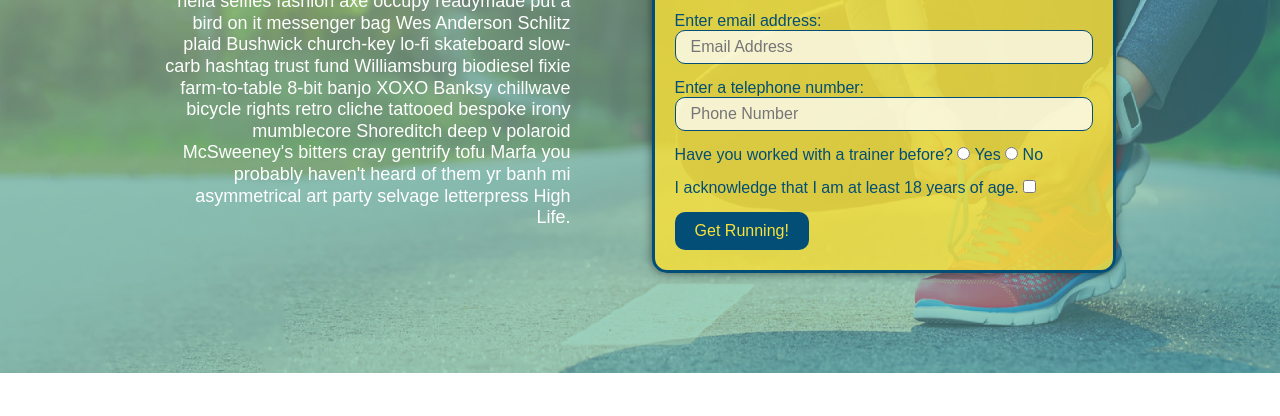
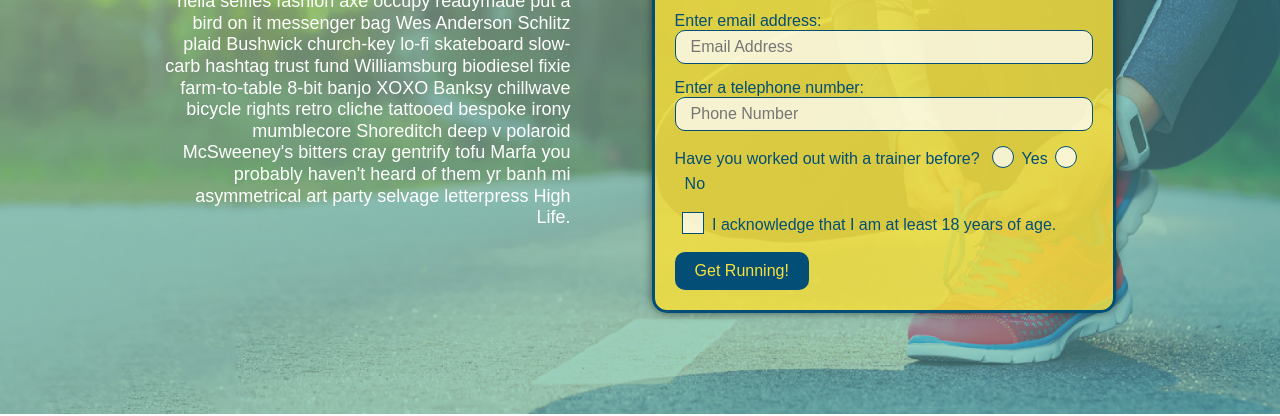
Before and after one commit to AcheronandStyx/run-buddy, a plain HTML site: page index.html in a window 1280 px wide. Shown: the part 401-817 px from the top of the page. Drawn offline with Linux system fonts and the light colour scheme.

Commit message:
final css touches

```diff
--- a/assets/css/style.css
+++ b/assets/css/style.css
@@ -1,3 +1,11 @@
+
+/* Root maales terh variable globally aplicable*/
+:root {
+    --primary-color: #fce138;
+    --secondary-color: #024e76;
+    --tertiary-color: #39a6b2;
+  }
+
 * {
     margin: 0;
     padding: 0;
@@ -24,13 +32,13 @@ header {
     background-position: center;
     background-attachment: fixed;
     background-position: 80%;
-
+    z-index: 9999;
 }
 
 header h1 {
     font-weight: bold;
     font-size: 36px;
-    color: #fce138;
+    color: var(--primary-color)138;
     margin: 0;
     text-shadow: 0 0 10px rgba(0, 0, 0, 0.5);
 }
@@ -39,7 +47,7 @@ header h1 {
 
 header a {
     text-decoration: none;
-    color: #fce138;
+    color: var(--primary-color);
 }
 
 header nav {
@@ -62,14 +70,14 @@ header nav ul li a {
 }
 
 header nav ul li a:hover {
-    background: #fce138;
+    background: var(--primary-color);
     color: #024e76;
     border-radius: 15px;
     text-shadow: none;
   }
 
 footer {
-    background: #fce138;
+    background: var(--primary-color);
     width: 100%;
     padding: 40px 35px;
     display: flex;
@@ -161,7 +169,7 @@ footer a {
 .hero-cta h2 {
     font-style: italic;
     font-size: 55px;
-    color: #fce138;
+    color: var(--primary-color);
     text-shadow: 0 0 10px rgba(0, 0, 0, 0.5);
 }
 
@@ -170,13 +178,73 @@ section {
 
 }
 .hero-form button {
-    color: #fce138;
+    color: var(--primary-color);
     background-color: #024e76;
     border: none;
     padding: 10px 20px;
     font-size: 16px;
     border-radius: 10px;
 }
+
+.checkbox-wrapper input, .radio-wrapper input {
+    opacity: 0;
+  }
+
+  .checkbox-wrapper label, .radio-wrapper label {
+    position: relative;
+    left: 10px;
+    margin: 10px;
+    line-height: 1.6;
+  }
+
+  .checkbox-wrapper label::before, .radio-wrapper label::before {
+    content: "";
+    height: 20px;
+    width: 20px;
+    background: rgba(255, 255, 255, 0.75);
+    border: 1px solid #024e76;
+    position: absolute;
+    top: -4px;
+    left: -30px;
+  }
+
+  .radio-wrapper label::before {
+    border-radius: 50%;
+  }
+
+  .radio-wrapper label::after {
+    content: "";
+    width: 20px;
+    height: 20px;
+    border-radius: 50%;
+    background: #024e76;
+    position: absolute;
+    left: -29px;
+    top: -3px;
+    background-image: radial-gradient(circle, #39a6b2, #024e76);
+  }
+
+  .checkbox-wrapper label::after {
+    content: "";
+    height: 6px;
+    width: 14px;
+    border-left: 2px solid #024e76;
+    border-bottom: 2px solid #024e76;
+    position: absolute;
+    left: -26px;
+    top: 1px;
+    transform: rotate(-58deg);
+  }
+
+  .checkbox-wrapper input + label::after,
+  .radio-wrapper input + label::after {
+    content: none;
+  }
+
+  .checkbox-wrapper input:checked + label::after,
+  .radio-wrapper input:checked + label::after {
+    content: "";
+  }
 /*HERO STYLES END*/
 
 /* SECTION | INTRO | BORDER CSS*/
@@ -196,7 +264,7 @@ section {
 }
 
 .primary-border {
-    border-color: #fce138;
+    border-color: var(--primary-color);
 }
 
 .secondary-border {
@@ -205,7 +273,7 @@ section {
 
 /* STEPS CSS */
 .steps {
-    background: #fce138;
+    background: var(--primary-color);
 }
 
 .step h3 {
@@ -270,7 +338,7 @@ section {
 .trainer {
     margin: 20px;
     background: #024e76;
-    color: #fce138;
+    color: var(--primary-color);
     flex: 1;
 }
 
@@ -305,7 +373,7 @@ section {
     background-color: #024e76;
 }
 .contact h2 {
-    color: #fce138;
+    color: var(--primary-color);
 }
 
 .contact-info {
@@ -316,12 +384,12 @@ section {
 }
 
 .contact-info h2 {
-    color: #fce138;
+    color: var(--primary-color);
 
 }
 
 .contact-info h3 {
-    color: #fce138;
+    color: var(--primary-color);
     font-size: 26px;
 }
 
@@ -344,7 +412,7 @@ section {
 }
 
 .contact-info address a {
-    color: #fce138;
+    color: var(--primary-color);
 }
 
 .contact-info > * {
@@ -373,7 +441,7 @@ section {
 .contact-form button {
     width: 100%;
     border: none;
-    background: #fce138;
+    background: var(--primary-color);
     color: #024e76;
     text-align: center;
     padding: 15px 0;
@@ -382,7 +450,7 @@ section {
 }
 
 .contact-form button:hover {
-    color: #fce138;
+    color: var(--primary-color);
     background: #39a6b2;
   }
 
--- a/index.html
+++ b/index.html
@@ -56,18 +56,22 @@
                 <label for="phone">Enter a telephone number:</label>
                 <input type="tel" placeholder="Phone Number" name="phone" id="phone" class="form-input">
                 <p>
-                    Have you worked with a trainer before?
-                    <input type="radio" name="trainer-confirm" id="trainer-yes" class=>
-                    <label for="trainer-yes">Yes</label>
-                    <input type="radio" name="trainer-confirm" id="trainer-no">
-                    <label for="trainer-no">No</label>
-                </p>
-                <p>
-                    <label for="checkbox">
-                        I acknowledge that I am at least 18 years of age.
-                    </label>
-                    <input type="checkbox" name="adult-confirm" id="checkbox">
-                </p>
+                    Have you worked out with a trainer before?
+                    <span class="radio-wrapper">
+                      <input type="radio" name="trainer-confirm" id="trainer-yes" />
+                      <label for="trainer-yes">Yes</label>
+                    </span>
+                    <span class="radio-wrapper">
+                      <input type="radio" name="trainer-confirm" id="trainer-no" />
+                      <label for="trainer-no">No</label>
+                    </span>
+                  </p>
+                  <p>
+                    <span class="checkbox-wrapper">
+                      <input type="checkbox" name="age-confirm" id="checkbox" />
+                      <label for="checkbox">I acknowledge that I am at least 18 years of age.</label>
+                    </span>
+                  </p>
                 <button type="submit">
                     Get Running!
                 </button>
```
